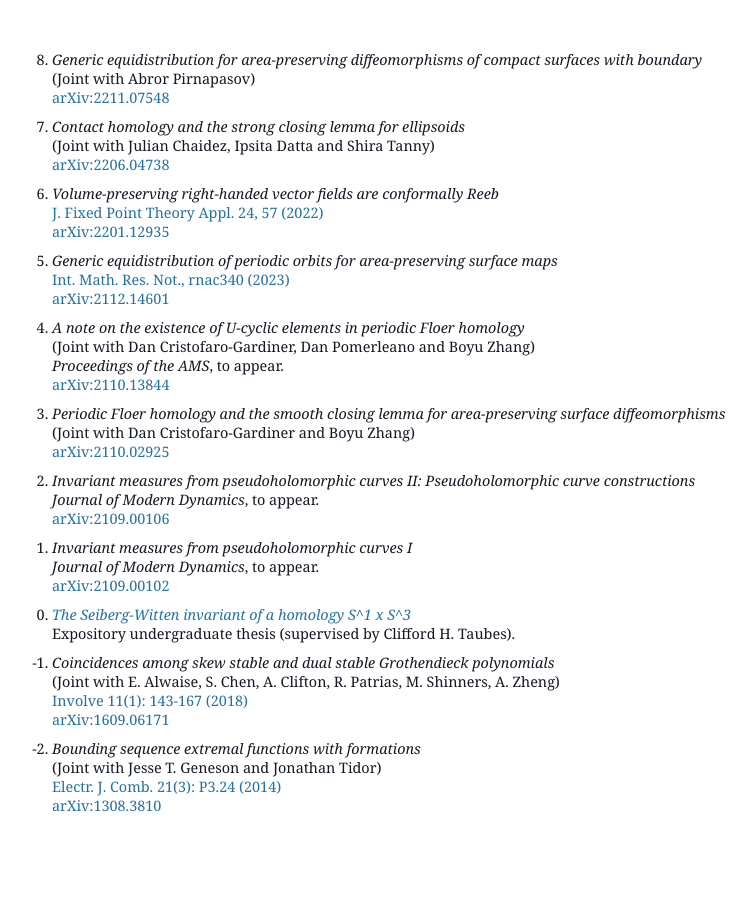
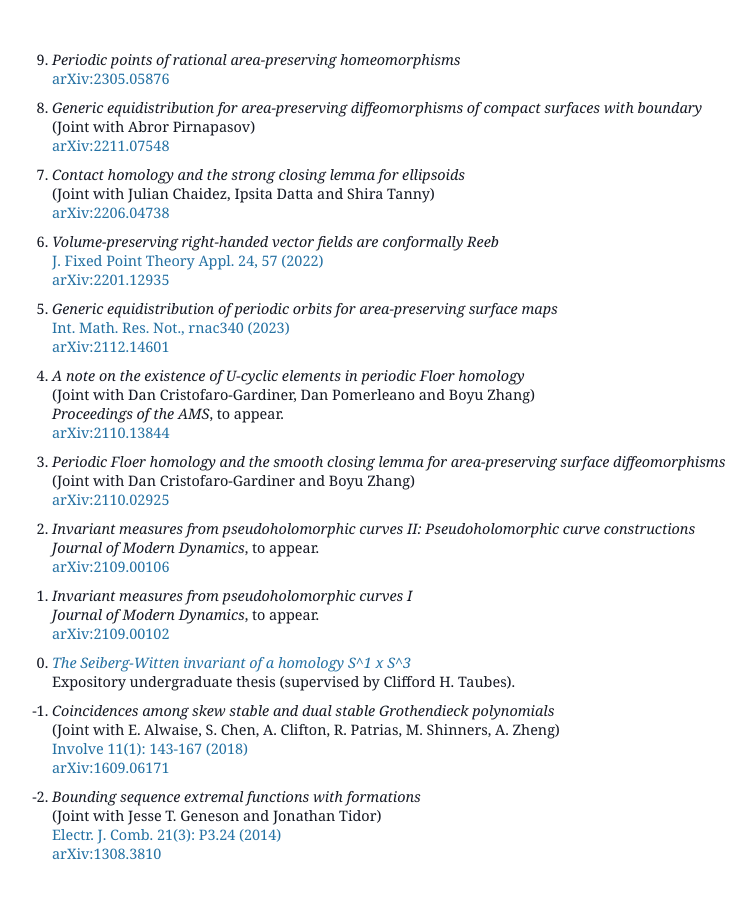
Before and after one commit to r0hilp/r0hilp.github.io, a Jekyll site: the page papers.html, which Jekyll copies as it is, in a window 1280 px wide. Shown: the whole page, without its empty margins (68-824 px from the left). Built offline with Jekyll 4.4.1, drawn with Linux system fonts in a browser that asks for light colours; before the commit the page ends 900 px from its top, so only the background shows below that.

Commit message:
add rational maps paper

```diff
--- a/papers.html
+++ b/papers.html
@@ -11,7 +11,14 @@
 
   <body>
 
-  <ol start="8" reversed>
+  <ol start="9" reversed>
+
+<li>
+    <p><i> Periodic points of rational area-preserving homeomorphisms</i>
+    <br/>
+    <a href="https://arxiv.org/abs/2305.05876" target="_blank">arXiv:2305.05876</a>
+    </p>
+</li>
 
 <li>
     <p><i> Generic equidistribution for area-preserving diffeomorphisms of compact surfaces with boundary</i>
```
